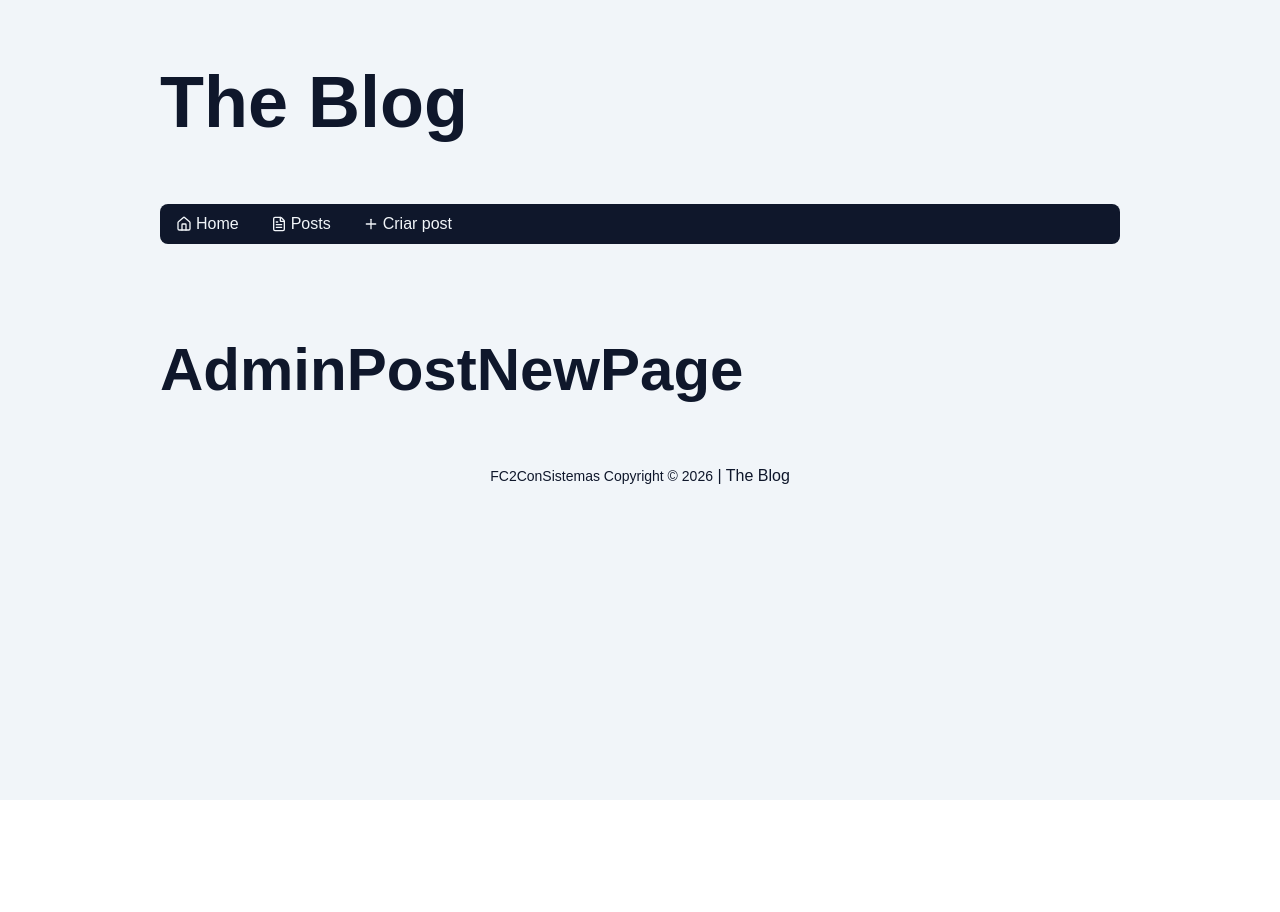
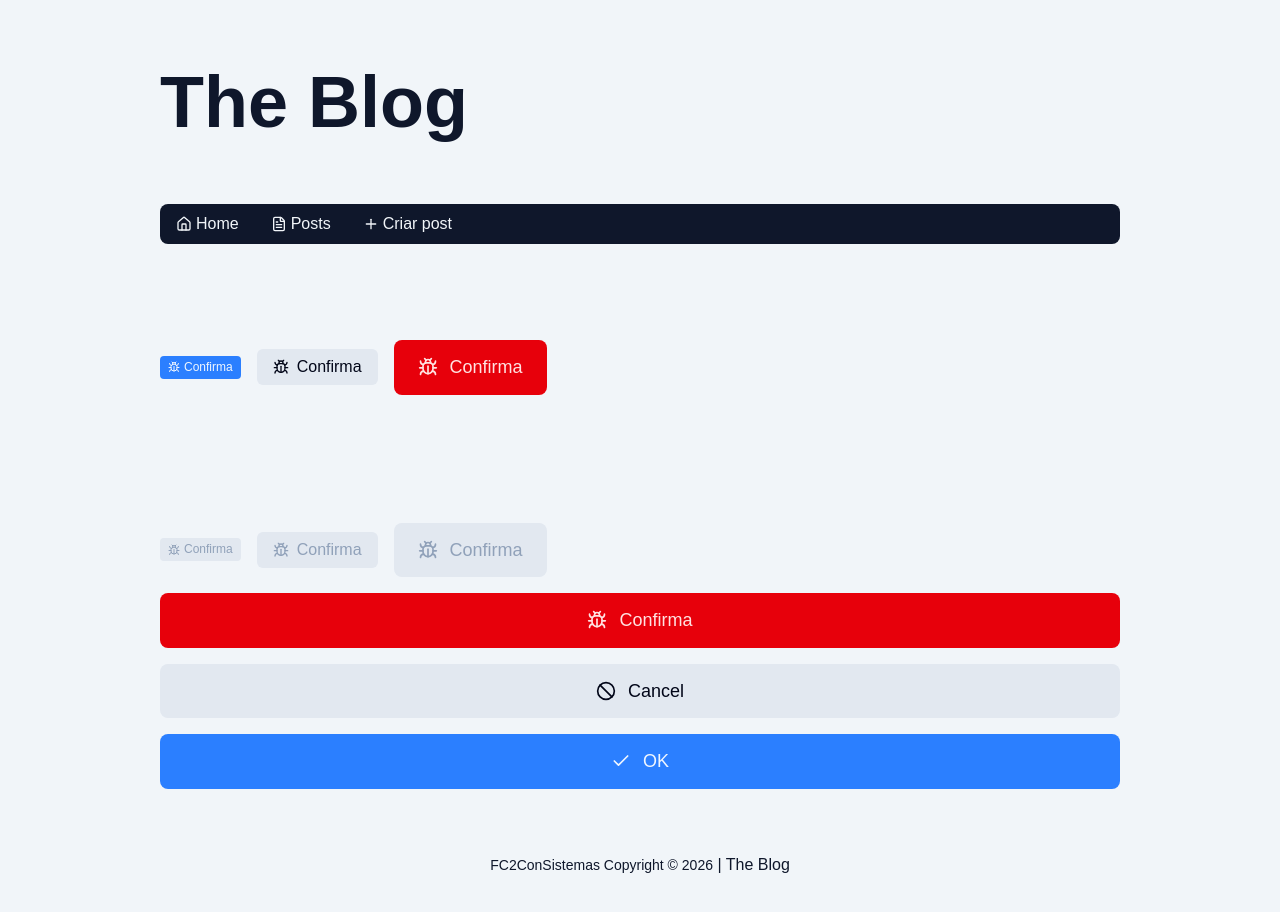
Before and after one commit to FHelfenstein/blog, a Next.js app: page /admin/post/new in a window 1280 px wide. Shown: the top 912 px of the page. Before the commit the page ends 800 px from the top, so only its background shows below. Built offline with nearby package versions, Linux system fonts and the light colour scheme.

Commit message:
Criação do componente de button personalizado para nossos formulários

```diff
--- a/src/app/admin/post/new/page.tsx
+++ b/src/app/admin/post/new/page.tsx
@@ -1,3 +1,47 @@
+import { Button } from '@/components/Button';
+import { BanIcon, BugIcon, CheckIcon } from 'lucide-react';
+
 export default async function AdminPostNewPage() {
-  return <div className='py-16 text-6xl font-semibold'>AdminPostNewPage</div>;
+  return (
+    <div>
+      <div className='py-16 flex gap-4 flex-wrap items-center'>
+        <Button variant='default' size='sm'>
+          <BugIcon />
+          Confirma
+        </Button>
+        <Button variant='ghost' size='md'>
+          <BugIcon />
+          Confirma
+        </Button>
+        <Button variant='danger' size='lg'>
+          <BugIcon />
+          Confirma
+        </Button>
+      </div>
+
+      <div className='py-16 flex gap-4 flex-wrap items-center'>
+        <Button variant='default' size='sm' disabled>
+          <BugIcon /> Confirma
+        </Button>
+        <Button variant='ghost' size='md' disabled>
+          <BugIcon /> Confirma
+        </Button>
+        <Button variant='danger' size='lg' disabled>
+          <BugIcon /> Confirma
+        </Button>
+
+        <Button variant='danger' size='lg' className='w-full'>
+          <BugIcon /> Confirma
+        </Button>
+
+        <Button variant='ghost' size='lg' className='w-full'>
+          <BanIcon /> Cancel
+        </Button>
+
+        <Button variant='default' size='lg' className='w-full'>
+          <CheckIcon /> OK
+        </Button>
+      </div>
+    </div>
+  );
 }
--- /dev/null
+++ b/src/components/Button/index.tsx
@@ -0,0 +1,60 @@
+import clsx from 'clsx';
+
+type ButtonVariants = 'default' | 'ghost' | 'danger' | 'warning' | 'info';
+type ButtonSizes = 'sm' | 'md' | 'lg';
+
+type ButtonProps = {
+  variant?: ButtonVariants;
+  size?: ButtonSizes;
+} & React.ComponentProps<'button'>;
+
+export function Button({
+  variant = 'default',
+  size = 'md',
+  ...props
+}: ButtonProps) {
+  const buttonVariants: Record<ButtonVariants, string> = {
+    default: clsx('bg-blue-500 text-blue-50 hover:bg-blue-600'),
+    ghost: clsx('bg-slate-200 text-slate-950 hover:bg-slate-300'),
+    danger: clsx('bg-red-600 text-red-100 hover:bg-red-700'),
+    warning: clsx('bg-orange-600 text-orange-100 hover:bg-orange-700'),
+    info: clsx('bg-blue-400 text-blue-50 hover:bg-blue-500'),
+  };
+
+  const buttonSizes: Record<ButtonSizes, string> = {
+    sm: clsx(
+      'text-xs/tight',
+      'py-1',
+      'px-2',
+      'rounded-sm',
+      '[&_svg]:w-3 [&_svg]:h-3 gap-1',
+    ),
+    md: clsx(
+      'text-base/tight',
+      'py-2',
+      'px-4',
+      'rounded-md',
+      '[&_svg]:w-4 [&_svg]:h-4 gap-2',
+    ),
+    lg: clsx(
+      'text-lg/tight',
+      'py-4',
+      'px-6',
+      'rounded-lg',
+      '[&_svg]:w-5 [&_svg]:h-5 gap-3',
+    ),
+  };
+
+  const buttonClasses = clsx(
+    buttonVariants[variant],
+    buttonSizes[size],
+    'flex items-center justify-center cursor-pointer',
+    'transition',
+    'disabled:bg-slate-200',
+    'disabled:text-slate-400',
+    'disabled:cursor-not-allowed',
+    props.className,
+  );
+
+  return <button {...props} className={buttonClasses} />;
+}
--- a/src/components/Dialog/index.tsx
+++ b/src/components/Dialog/index.tsx
@@ -1,6 +1,7 @@
 'use client';
 
 import clsx from 'clsx';
+import { Button } from '../Button';
 
 type DialogProps = {
   isVisible?: boolean;
@@ -52,31 +53,18 @@
         </h3>
         <div id='dialog-description'>{content}</div>
         <div className='flex items-center justify-around'>
-          <button
-            className={clsx(
-              'bg-slate-200 hover:bg-slate-300 transition text-slate-950',
-              'flex items-center justify-center',
-              'py-2 px-4 rounded-lg cursor-pointer',
-              'disabled:bg-slate-200 disabled:text-slate-400 disabled:cursor-not-allowed',
-            )}
+          <Button
+            variant='ghost'
             autoFocus
             onClick={handleCancel}
             disabled={disabled}
           >
             Cancelar
-          </button>
-          <button
-            className={clsx(
-              'bg-blue-500 hover:bg-blue-600 transition text-blue-50',
-              'flex items-center justify-center',
-              'py-2 px-4 rounded-lg cursor-pointer',
-              'disabled:bg-slate-200 disabled:text-slate-400 disabled:cursor-not-allowed',
-            )}
-            onClick={onConfirm}
-            disabled={disabled}
-          >
+          </Button>
+
+          <Button onClick={onConfirm} disabled={disabled}>
             Ok
-          </button>
+          </Button>
         </div>
       </div>
     </div>
```
